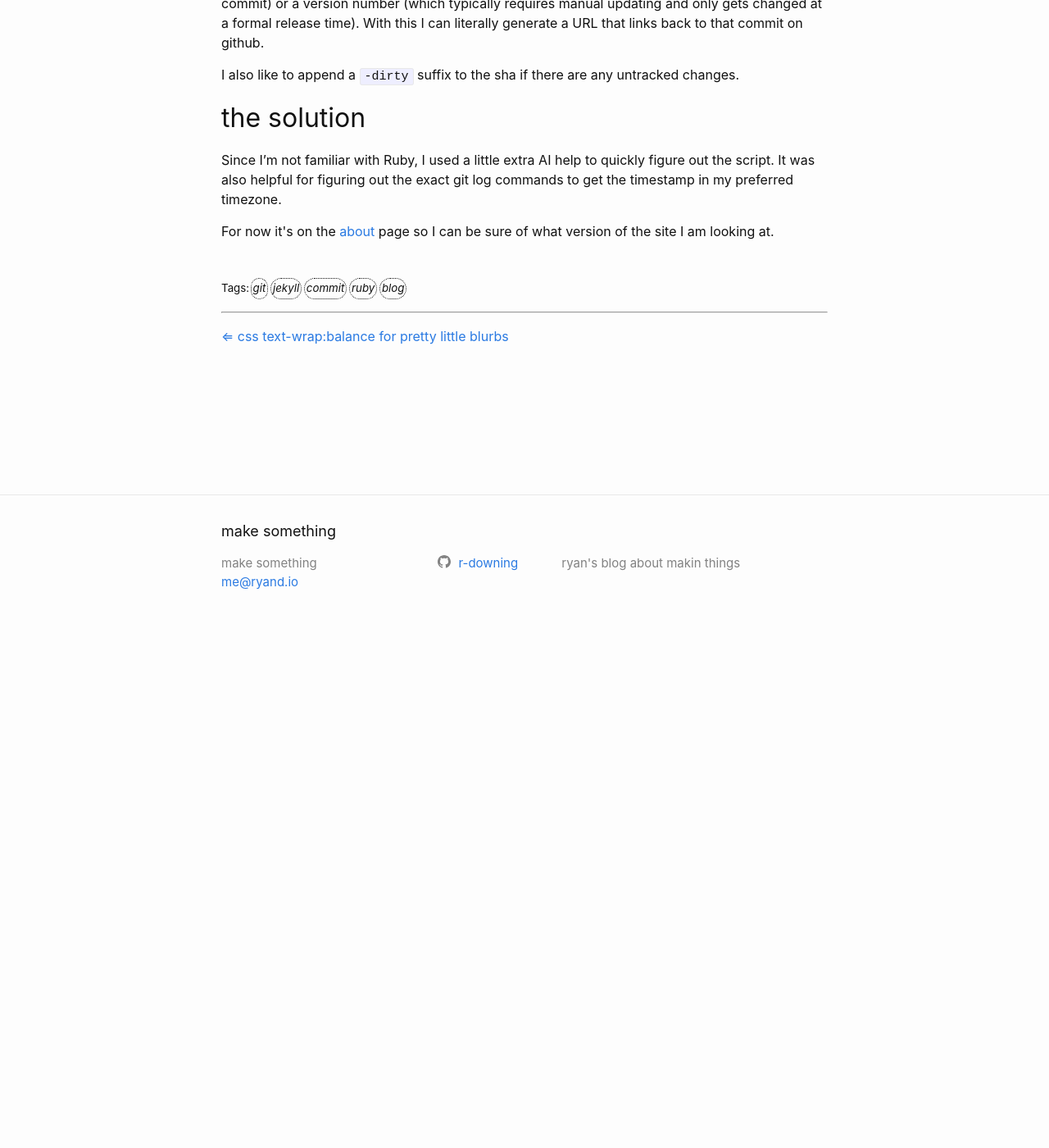
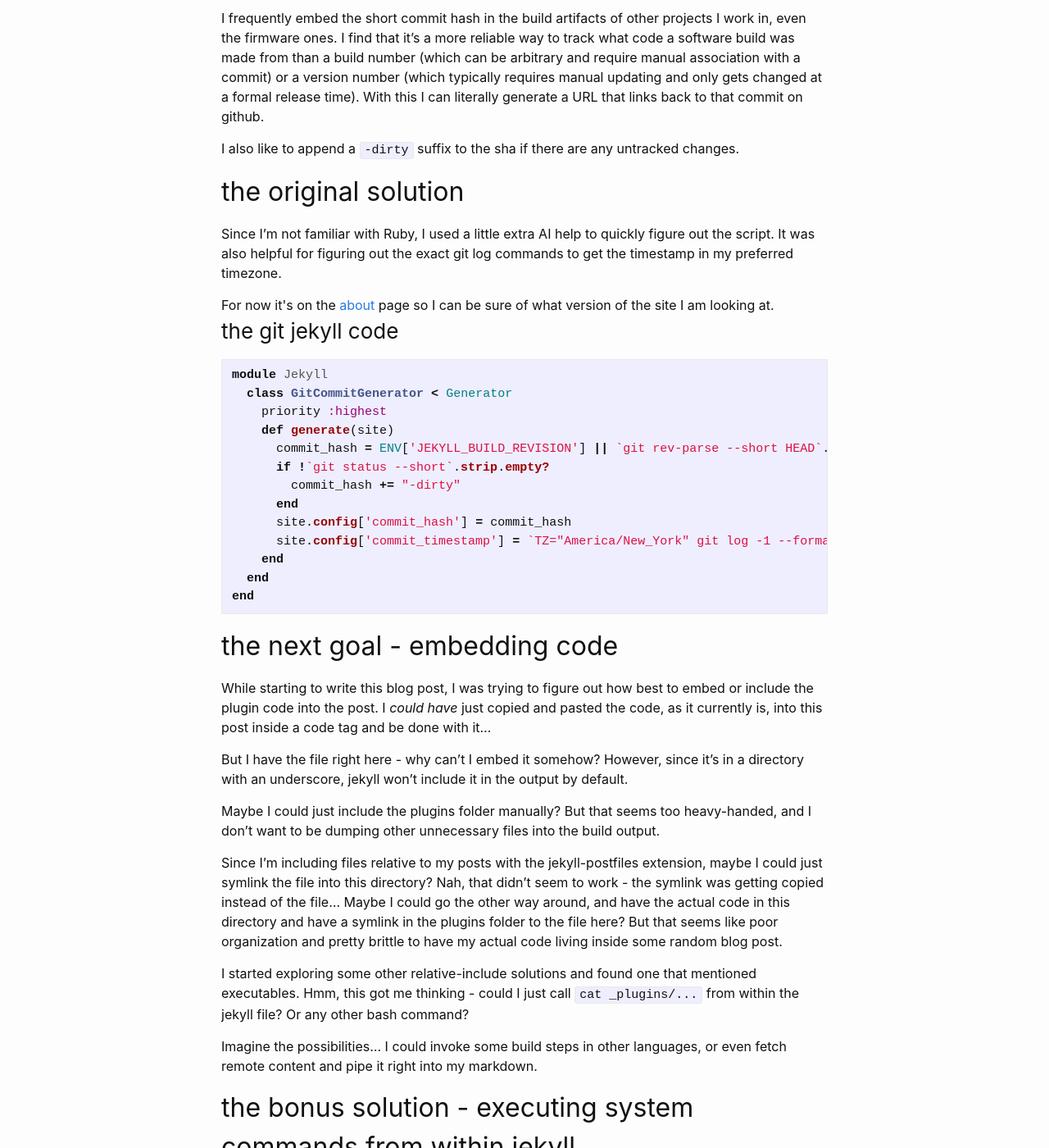
Before and after one commit to r-downing/mk-sth, a Jekyll site: the page built from _posts/git-commit-info-in-jekyll/2025-12-27-git-commit-info-in-jekyll.md, in a window 1280 px wide and 1400 px high, scrolled down 619 px. Shown: the whole window at 82% size. Built offline with Jekyll 4.4.1, drawn with Linux system fonts in a browser that asks for light colours; some of the changed text lies outside the part shown.

Commit message:
add run_cmd and update blog post

`````diff
--- /dev/null
+++ b/_plugins/run_cmd.rb
@@ -0,0 +1,16 @@
+module Jekyll
+  class RunCommandTag < Liquid::Tag
+    def initialize(tag_name, command, tokens)
+      super
+      @command = command.strip
+    end
+
+    def render(context)
+      `#{@command}`.strip
+    rescue => e
+      "Error executing command: #{e.message}"
+    end
+  end
+end
+
+Liquid::Template.register_tag('run_cmd', Jekyll::RunCommandTag)
--- a/_posts/git-commit-info-in-jekyll/2025-12-27-git-commit-info-in-jekyll.md
+++ b/_posts/git-commit-info-in-jekyll/2025-12-27-git-commit-info-in-jekyll.md
@@ -1,25 +1,71 @@
 ---
-title: git commit info in jekyll
+title: running bash commands in jekyll (plus git commit info)
 series: makin the blog
-tags: [git, jekyll, commit, ruby, blog]
+tags: [git, bash, linux, jekyll, commit, ruby, blog]
 ---
 
-I vibe-coded a little jekyll extension in Ruby to embed the git commit sha and timestamp into the blog.
+I started vibe-coding a little jekyll extension in Ruby to embed the git commit sha and timestamp into the blog, then accidentally came up with something even cooler.
 
-## the problem
+## the original goal - git info in the jekyll build output
 
 When I push a change to the site, github takes a minute to build and publish the new version. I have to either manually navigate to the github page and watch the build-status, or refresh the webpage over and over to see if it's changed yet, and make sure the browser isn't caching it, etc... And for subtle or invisible changes, this can be even trickier to tell if it's changed yet.
 
 I wanted to be able to have the sha and timestamp from the git commit embedded somewhere in the webpage where I could quickly check it.
 
-I frequently embed the short commit hash in the build artifacts of other projects I work in, even the firmware ones. I find that it's a more reliable way to track what code a software build was made from than say a build number (which can be arbitrary and require manual association with a commit) or a version number (which typically requires manual updating and only gets changed at a formal release time). With this I can literally generate a URL that links back to that commit on github.
+I frequently embed the short commit hash in the build artifacts of other projects I work in, even the firmware ones. I find that it's a more reliable way to track what code a software build was made from than a build number (which can be arbitrary and require manual association with a commit) or a version number (which typically requires manual updating and only gets changed at a formal release time). With this I can literally generate a URL that links back to that commit on github.
 
 I also like to append a `-dirty` suffix to the sha if there are any untracked changes.
 
-## the solution
+## the original solution
 
 Since I'm not familiar with Ruby, I used a little extra AI help to quickly figure out the script. It was also helpful for figuring out the exact git log commands to get the timestamp in my preferred timezone.
 
 <div>
 For now it's on the <a href="{{"/about" | relative_url}}">about</a> page so I can be sure of what version of the site I am looking at.
 </div>
+
+### the git jekyll code
+
+```ruby
+{% run_cmd cat _plugins/git_commit.rb %}
+```
+
+## the next goal - embedding code
+
+While starting to write this blog post, I was trying to figure out how best to embed or include the plugin code into the post. I _could have_ just copied and pasted the code, as it currently is, into this post inside a code tag and be done with it...
+
+But I have the file right here - why can't I embed it somehow? However, since it's in a directory with an underscore, jekyll won't include it in the output by default.
+
+Maybe I could just include the plugins folder manually? But that seems too heavy-handed, and I don't want to be dumping other unnecessary files into the build output.
+
+Since I'm including files relative to my posts with the jekyll-postfiles extension, maybe I could just symlink the file into this directory? Nah, that didn't seem to work - the symlink was getting copied instead of the file... Maybe I could go the other way around, and have the actual code in this directory and have a symlink in the plugins folder to the file here? But that seems like poor organization and pretty brittle to have my actual code living inside some random blog post.
+
+I started exploring some other relative-include solutions and found one that mentioned executables. Hmm, this got me thinking - could I just call `cat _plugins/...` from within the jekyll file? Or any other bash command?
+
+Imagine the possibilities... I could invoke some build steps in other languages, or even fetch remote content and pipe it right into my markdown.
+
+## the bonus solution - executing system commands from within jekyll
+
+Here's the code I came up with to create a `run_cmd` liquid tag that allows me to straight-up run commands and put their stdout output in the pre-rendered jekyll files.
+
+```ruby
+{% run_cmd cat _plugins/run_cmd.rb %}
+```
+
+And here's the markdown/liquid i had to write to generate the code block above:
+
+````liquid
+```ruby
+{% raw %}{% run_cmd cat _plugins/run_cmd.rb %}{% endraw %}
+```
+````
+
+Side-note - to generate this second code block, I had to escape the liquid using `raw` / `endraw`.
+
+I could even use this to replace the git plugin I just made. I'll get around to that later...
+
+And just for the hell of it, here's the output of the `grep --version` command for the runner that's built the file you're reading right now (e.g. `run_cmd grep --version` wrapped in liquid brackets, wrapped in a markdown code fence):
+
+```txt
+{% run_cmd grep --version %}
+```
--- a/cspell.config.yaml
+++ b/cspell.config.yaml
@@ -6,6 +6,7 @@ dictionaryDefinitions: []
 dictionaries: []
 words:
   - autoplay
+  - endraw
   - makin
   - prek
 ignoreWords: []
`````
